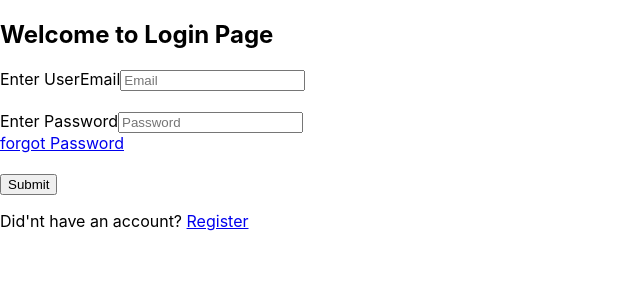
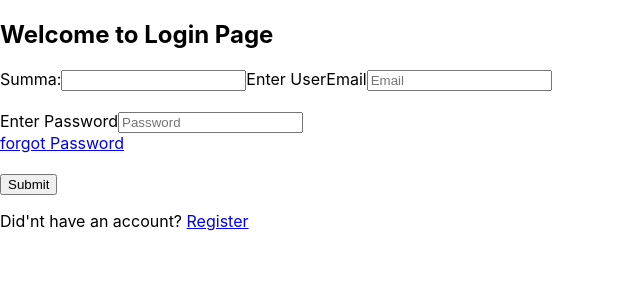
Before and after one commit to Bita-shu/bitezzy-frontend, a React (Create React App) app: page / in a window 1280 px wide. Shown: the top 300 px of the page, without its empty margins (0-640 px from the left). Built offline with nearby package versions, Linux system fonts and the light colour scheme.

Commit message:
Add the new label

```diff
--- a/src/finalLoginPage.jsx
+++ b/src/finalLoginPage.jsx
@@ -71,6 +71,8 @@ function LoginPage(){
 
                 <div>
                     <form onSubmit={submitionForm}>
+                         <label> Summa:</label>
+                         <input type="text"/>
                         <label>Enter UserEmail</label>
                         <input type="email" name="email" id="emailID" placeholder="Email" value={data.email} onChange={handleChange}/>
                          {error.email && <span style={{color:"red"}}>{error.email}</span>}<br/><br/>
@@ -81,6 +83,7 @@ function LoginPage(){
                             <Link >forgot Password</Link>
                         </div><br/>
                         <button type="submit">Submit</button>
+
                     </form>
                        <p>Did'nt have an account? <Link to="/registerPage">Register</Link></p>
                 </div>
--- a/src/finalOTPVerification.jsx
+++ b/src/finalOTPVerification.jsx
@@ -66,7 +66,7 @@ let Verification = function(){
                 <h3>Verify the Email with OTP</h3>
 
                 <form onSubmit={submitValidation}>
-                    <label>Email:</label>
+                    <label>Emaill:</label>
                     <input type="email" name="email" value={verData.email} onChange={handleChange}/>
                     {error.email && <span style={{color:"red"}}>{error.email}</span>}
                     <label>Enter OTP: </label>
```
